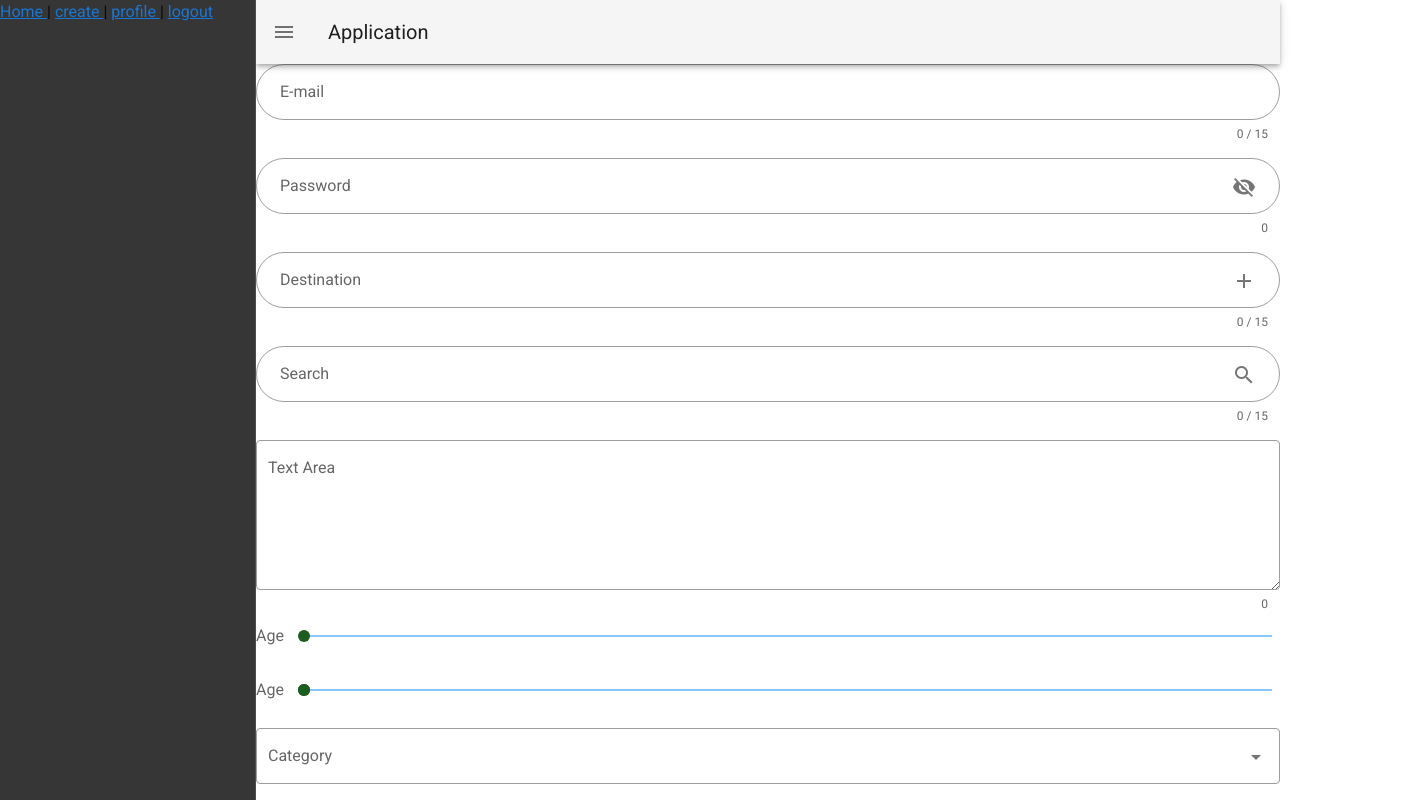
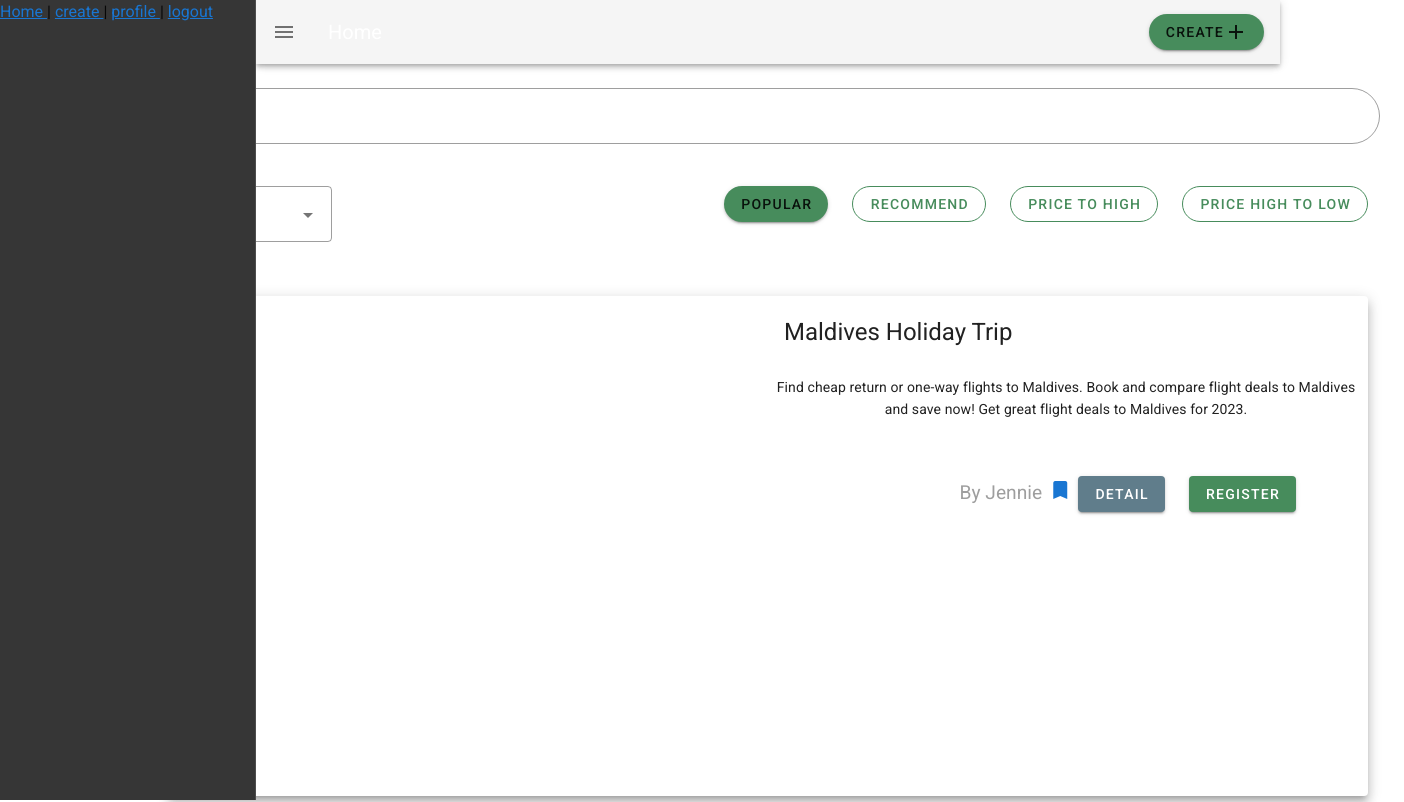
Before and after one commit to Chanjnint21/OutdoorTraveler, a Vue app: page /home in a window 1280 px wide. Shown: the top 802 px of the page, 1404 px wide, since content can reach past the window. Built offline with nearby package versions, Linux system fonts and the light colour scheme; sample sign-in values are in the browser's storage.

Commit message:
views(home):update

```diff
--- a/package.json
+++ b/package.json
@@ -14,6 +14,7 @@
     "vue": "^2.6.14",
     "vue-axios": "^3.5.2",
     "vue-router": "^3.5.1",
+    "vue-scrollto": "^2.20.0",
     "vuetify": "^2.6.0"
   },
   "devDependencies": {
--- a/src/App.vue
+++ b/src/App.vue
@@ -6,19 +6,32 @@
       <router-link to='/profile'> profile </router-link> |
       <a href='/' @click='LogOut'> logout </a>
     </v-navigation-drawer>
-    <v-app-bar app v-if='authToken'>
-      <v-app-bar-nav-icon @click='drawer = !drawer'></v-app-bar-nav-icon>
-      <v-toolbar-title>Application</v-toolbar-title>
+    <v-app-bar app v-if='authToken' BtnColor="#478C5C">
+      <v-app-bar-nav-icon @click='drawer = !drawer'>
+      </v-app-bar-nav-icon>
+      <v-toolbar-title class="white--text">Home</v-toolbar-title>
+      <v-spacer></v-spacer>
+      <router-link to='/create' v-slot:default="{navigate}">
+        <button-component-vue BtnLabel="Create" rounded Icons="mdi-plus" @click="navigate" role="link" BtnColor="#478C5C"/>
+      </router-link>
     </v-app-bar>
     <v-main>
+      <v-container
+      class="d-flex justify-center align-center text-h5"
+      style="min-height: 300px;">
       <router-view />
+      </v-container>
     </v-main>
   </v-app>
 </template>
 
 <script>
+import ButtonComponentVue from './components/ButtonComponent.vue'
 export default {
   name: 'App',
+  components: {
+    ButtonComponentVue
+  },
   data () {
     return {
       drawer: true,
--- a/src/components/ButtonComponent.vue
+++ b/src/components/ButtonComponent.vue
@@ -1,5 +1,5 @@
 <template>
-  <v-btn v-bind="$attrs" v-on="$listeners" color="BtnColor"
+  <v-btn v-bind="$attrs" v-on="$listeners" :color="BtnColor" :outlined="outlined"
   >{{ BtnLabel }} <v-icon>{{ Icons }}</v-icon></v-btn>
 </template>
 <script>
@@ -7,15 +7,17 @@ export default {
   name: 'ButtonComponent',
   props: {
     BtnLabel: {
-      type: String,
-      default: 'Button label'
+      type: String
     },
     BtnColor: {
-      type: String,
-      default: 'green'
+      type: String
     },
     Icons: {
       type: String
+    },
+    outlined: {
+      type: Boolean,
+      default: false
     }
   }
 }
--- a/src/components/CategoryField.vue
+++ /dev/null
@@ -1,23 +0,0 @@
-<template>
-  <div>
-    <v-select v-bind="$attrs" v-on="$listeners" :label="label" :outlined="outlined" :items="items"/>
-  </div>
-</template>
-
-<script>
-export default {
-  name: 'SelectField',
-  data: () => ({
-    items: ['Foo', 'Bar', 'Fizz', 'Buzz']
-  }),
-  props: {
-    label: {
-      type: String
-    },
-    outlined: {
-      type: Boolean,
-      default: false
-    }
-  }
-}
-</script>
--- a/src/components/SelectField.vue
+++ b/src/components/SelectField.vue
@@ -1,23 +1,25 @@
 <template>
   <div>
-  <v-select v-bind="$attrs" v-on="$listeners" :color="color" :label="label" :required="required"/>
+    <v-autocomplete v-bind="$attrs" v-on="$listeners" :label="label" :outlined="outlined" :items="items" :color="color"/>
   </div>
 </template>
 
 <script>
 export default {
   name: 'SelectField',
+  data: () => ({
+    items: ['Popular', 'Recommend', 'Price High to Low', 'Price Low to High']
+  }),
   props: {
+    label: {
+      type: String
+    },
+    outlined: {
+      type: Boolean,
+      default: false
+    },
     color: {
       type: String
-    },
-    label: {
-      type: String,
-      default: 'Category'
-    },
-    required: {
-      type: Boolean,
-      default: false
     }
   }
 }
--- a/src/components/TextField.vue
+++ b/src/components/TextField.vue
@@ -5,12 +5,11 @@
     :label="label"
     :rounded="rounded"
     :outlined="outlined"
-    :append-icon="icons"
+    :prepend-inner-icon="icons"
     :color="color"
     :required="required"
     :name="name"
     :hint="hint"
-    :counter="counter"
     />
   </div>
 </template>
@@ -53,7 +52,7 @@ export default {
     },
     counter: {
       type: String,
-      default: '15'
+      default: null
     }
   },
   data () {
--- a/src/views/HomeView.vue
+++ b/src/views/HomeView.vue
@@ -1,64 +1,87 @@
 <template>
-  <div>
-    <text-field
-    v-model="email"
-    label="E-mail"
-    outlined
-    rounded
-    class="mb-2"
-    color="#F44336"
-    name="email"
-/>
-<text-field
-    label="Password"
-    outlined
-    rounded
-    class="mb-2"
-    :icons="show ? 'mdi-eye' : 'mdi-eye-off'"
-    @click:append="show = !show"
-    hint="At least 8 characters"
-    counter
-    required
-    color="#F44336"
-    :type="show ? 'text' : 'password'"
-/>
-<text-field
-    label="Destination"
-    outlined
-    rounded
-    class="mb-2"
-    icons="mdi-plus"
-/>
-<text-field
-    label="Search"
-    outlined
-    rounded
-    class="mb-2"
-    icons="mdi-magnify"
-/>
-<text-area outlined label="Text Area" counter/>
-<slider-field color="#1B5E20" label="Age" hint="Be Honest" ThumbLabel minimum="1" maximum="10"/>
-<range-slider-field-vue label="Age" hint="Im a hint" maximum="90" minimum="18" color="#1B5E20" ThumbLabel/>
-<category-field label="Category" outlined items="items"/>
-<file-field label="File input" filled icon="mdi-camera"/>
-</div>
+  <v-app id="inspire">
+    <v-container fluid>
+      <v-row>
+        <v-col cols="12" class="d-flex align-center">
+          <v-text-field label="Search" outlined rounded style="width: 1000px;" prepend-inner-icon="mdi-magnify" />
+        </v-col>
+        <v-row>
+          <v-col cols="2"><select-field color="#1B5E20" class="d-flex align-center justify-start mb-6" outlined
+              label="Sort By" items /></v-col>
+          <!-- <v-chip-group>
+            <v-chip v-for="item in items" :key="item"> {{ item }}</v-chip>
+          </v-chip-group> -->
+          <v-col cols="10" class="d-flex justify-end">
+            <button-component BtnColor="#478C5C" class="mr-6" btn-label="Popular" rounded />
+            <button-component BtnColor="#478C5C" class="mr-6" btn-label="Recommend" outlined rounded @click="Onclick" />
+            <button-component BtnColor="#478C5C" class="mr-6" btn-label="Price to High" outlined rounded
+            @click="Onclick" />
+            <button-component BtnColor="#478C5C" class="mr-6" btn-label="Price High to Low" outlined rounded
+            @click="Onclick"/>
+          </v-col>
+        </v-row>
+      </v-row>
+      <!-- Vue to create a loop that will repeat the contents of the template four times, with each iteration assigned a variable named n -->
+      <template v-for="n in 10">
+        <v-col :key="n">
+          <v-card width="1200" height="500" class="pa-md-4 mx-lg-auto text-center" elevation="8">
+            <v-row>
+              <v-col cols="6">
+                <v-img max-width="500" max-height="470" src="../assets/HomeImage.jpeg" class="align-start" />
+              </v-col>
+              <v-col cols="6">
+                <v-row class="d-flex align-start">
+                  <v-card-title class="text-h5 mb-5">Maldives Holiday Trip</v-card-title>
+                  <v-card-subtitle class="pa-2">Find cheap return or one-way flights to Maldives. Book and compare flight deals to
+                    Maldives and save now! Get great flight deals to Maldives for 2023.</v-card-subtitle>
+                </v-row>
+                <v-row>
+                  <v-col cols="12" class="d-flex align-end justify-end">
+                    <v-card-actions>
+                      <v-col cols="12" class="d-flex align-end">
+                        <v-col cols="12" class="d-flex align-baseline justify-end">
+                          <div class="grey--text mb-2">
+                            <small class="pl-1">By Jennie</small>
+                          </div>
+                            <button-component :BtnColor="toggle ? 'success' : 'primary'" Icons="mdi-bookmark" icon />
+                          <button-component BtnColor="#607D8B" class="mr-6 white--text" btn-label="Detail" />
+                          <button-component BtnColor="#478C5C" class="mr-6 white--text " btn-label="Register" />
+                        </v-col>
+                      </v-col>
+                    </v-card-actions>
+                  </v-col>
+                </v-row>
+              </v-col>
+            </v-row>
+          </v-card>
+        </v-col>
+        <v-responsive v-if="n === 2" :key="`width-${n}`" width="100%"></v-responsive>
+      </template>
+      <v-row justify="center">
+        <v-col cols="8">
+          <v-container class="max-width">
+            <v-pagination v-model="page" class="my-4" :length="5" circle></v-pagination>
+          </v-container>
+        </v-col>
+      </v-row>
+    </v-container>
+  </v-app>
 </template>
-
 <script>
-
-import RangeSliderFieldVue from '@/components/RangeSliderField.vue'
-import FileField from '@/components/FileField.vue'
+import ButtonComponent from '@/components/ButtonComponent.vue'
+import SelectField from '@/components/SelectField.vue'
 
 export default {
   name: 'HomePage',
+  components: {
+    ButtonComponent,
+    SelectField
+  },
   data () {
     return {
-      show: false
+      show: false,
+      page: 1
     }
-  },
-  components: {
-    RangeSliderFieldVue,
-    FileField
   }
 }
-</script>
+</script>s
```
Also changed, not shown: src/main.js (+6 -3 lines), src/assets/HomeImage.jpeg (added), 1 other file (tests, documents, lock files or other folders).
